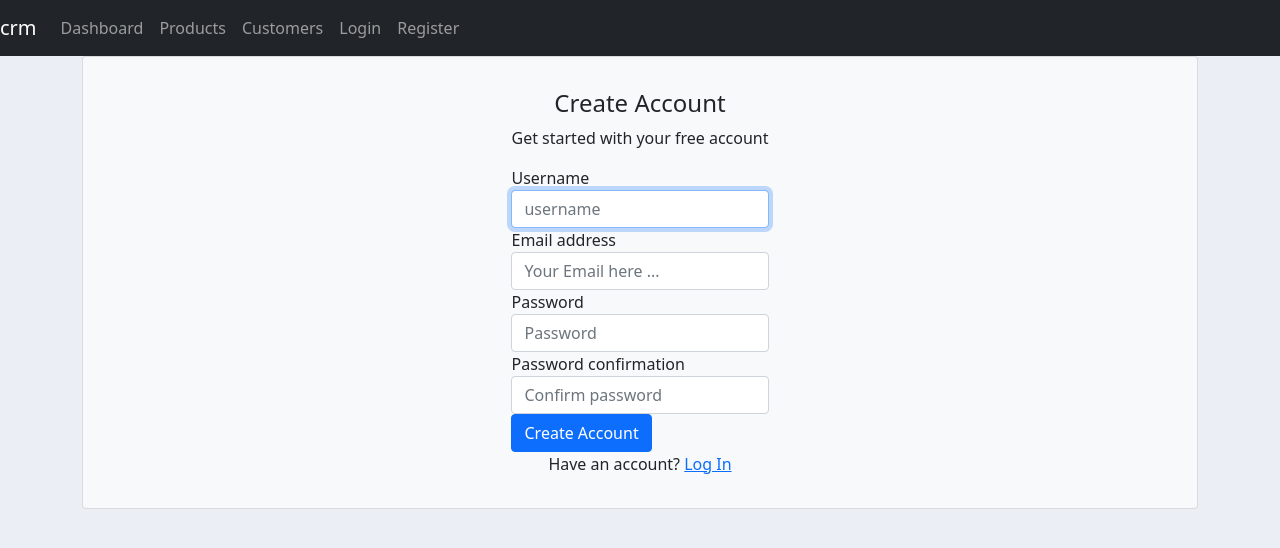
After one commit to AGsalamH/Django-CRM, a Django app: page /register/ in a window 1280 px wide. The commit adds this page. Shown: the top 548 px of the page. Run offline with Django 3.2, Linux system fonts and the light colour scheme; some libraries are stand-ins or nearby versions.

Commit message:
Add: auth templates & Views

```diff
--- a/accounts/forms.py
+++ b/accounts/forms.py
@@ -1,7 +1,13 @@
 from django import forms
+from django.db.models import fields
 from django.forms import ModelForm
 from django.forms.widgets import TextInput, Textarea
 from .models import Customer, Order, Product
+
+from django.contrib.auth.forms import UserCreationForm, AuthenticationForm
+from django.contrib.auth import  get_user_model
+
+UserModel = get_user_model()
 
 STATUS = (
     ('Pending', 'Pending'),
@@ -49,3 +55,46 @@ class CreateOrder(ModelForm):
             'product': forms.Select(choices=Product.objects.all() ,attrs={'class': 'form-control'}),
             'status': forms.Select(choices=STATUS, attrs={'class': 'form-control'})
         }
+
+class RegisterForm(UserCreationForm):
+    class Meta:
+        model = UserModel
+        fields = ('username', 'email', 'password1', 'password2')
+        widgets = {
+            'username': forms.widgets.TextInput(attrs={
+                'class': 'form-control',
+                'placeholder': 'username'
+            }),
+            'email': forms.EmailInput(attrs={
+                'class': 'form-control',
+                'placeholder': 'Your Email here ...'
+            })
+        }
+
+    def __init__(self, *args, **kwargs):
+        super().__init__(*args, **kwargs)
+        self.fields['password1'].widget = forms.widgets.Input(attrs={
+            'class': 'form-control',
+            'type': 'password',
+            'placeholder': 'Password'
+        })
+        self.fields['password2'].widget = forms.widgets.Input(attrs={
+            'class': 'form-control',
+            'type': 'password',
+            'placeholder': 'Confirm password'
+        })
+
+
+class LoginForm(AuthenticationForm):
+    class Meta:
+        model = UserModel
+        fields = '__all__'
+
+    def __init__(self, *args, **kwargs):
+        super().__init__(*args, **kwargs)
+        self.fields['username'].widget = forms.widgets.TextInput(attrs={
+            'class': 'form-control'
+        })
+        self.fields['password'].widget = forms.widgets.PasswordInput(attrs={
+            'class': 'form-control'
+        })
--- a/accounts/templates/accounts/navbar.html
+++ b/accounts/templates/accounts/navbar.html
@@ -15,6 +15,12 @@
       <li class="nav-item">
         <a class="nav-link" href="{% url 'customers' %}">Customers</a>
       </li>
+      <li class="nav-item">
+        <a class="nav-link" href="{% url 'login' %}">Login</a>
+      </li>
+      <li class="nav-item">
+        <a class="nav-link" href="{% url 'register' %}">Register</a>
+      </li>
     </ul>
   </div>
 </nav>
--- /dev/null
+++ b/accounts/templates/accounts/register.html
@@ -0,0 +1,35 @@
+{% extends 'accounts/main.html' %}
+
+{% block content %}
+
+<div class="container">
+
+    <div class="card bg-light">
+        <article class="card-body mx-auto" style="max-width: 400px;">
+            <h4 class="card-title mt-3 text-center">Create Account</h4>
+            <p class="text-center">Get started with your free account</p>
+            <form method="POST" action="">
+                {% csrf_token %}
+
+                {{ form.username.label }}
+                {{ form.username }}
+
+                {{ form.email.label }}
+                {{ form.email }}
+
+                {{ form.password1.label }}
+                {{ form.password1 }}
+
+                {{ form.password2.label }}
+                {{ form.password2 }}
+
+                <button type="submit" class="btn btn-primary btn-block"> Create Account  </button>
+                <p class="text-center">Have an account? <a href="{% url 'login' %}">Log In</a> </p>
+            </form>
+        </article>
+    </div> <!-- card.// -->
+
+</div>
+<!--container end.//-->
+
+{% endblock content %}
--- a/accounts/urls.py
+++ b/accounts/urls.py
@@ -19,4 +19,8 @@ urlpatterns = [
     path('update_order/<str:pk>', views.update_order, name="update_order"),
     path('update_customer/<str:pk>', views.update_customer, name="update_customer"),
     path('update_product/<str:pk>', views.update_product, name="update_product"),
+
+
+    path('login/', views.login_view, name='login'),
+    path('register/', views.register_view, name='register'),
 ]
--- a/accounts/views.py
+++ b/accounts/views.py
@@ -2,7 +2,13 @@ from django.shortcuts import redirect, render
 from .models import Customer,Product, Order
 
 # Forms
-from .forms import CreateCustomer, CreateOrder, CreateProduct
+from .forms import (
+    CreateCustomer,
+    CreateOrder,
+    CreateProduct,
+    LoginForm,
+    RegisterForm
+)
 
 # Create your views here.
 
@@ -165,3 +171,26 @@ def update_customer(request, pk):
         'form': form
     }
     return render(request, 'accounts/create.html', context)
+
+
+# ------------------------ AUTH ------------------------
+def login_view(request):
+    form = LoginForm()
+
+    context = {
+        'form': form
+    }
+    return render(request, 'accounts/login.html', context)
+
+def register_view(request):
+    form = RegisterForm()
+    if request.method == 'POST':
+        form = RegisterForm(request.POST)
+        if form.is_valid():
+            form.save()
+            return redirect('/login/')
+
+    context = {
+        'form': form
+    }
+    return render(request, 'accounts/register.html', context)
```
Also changed, not shown: accounts/templates/accounts/login.html (added, +20 -0 lines).
